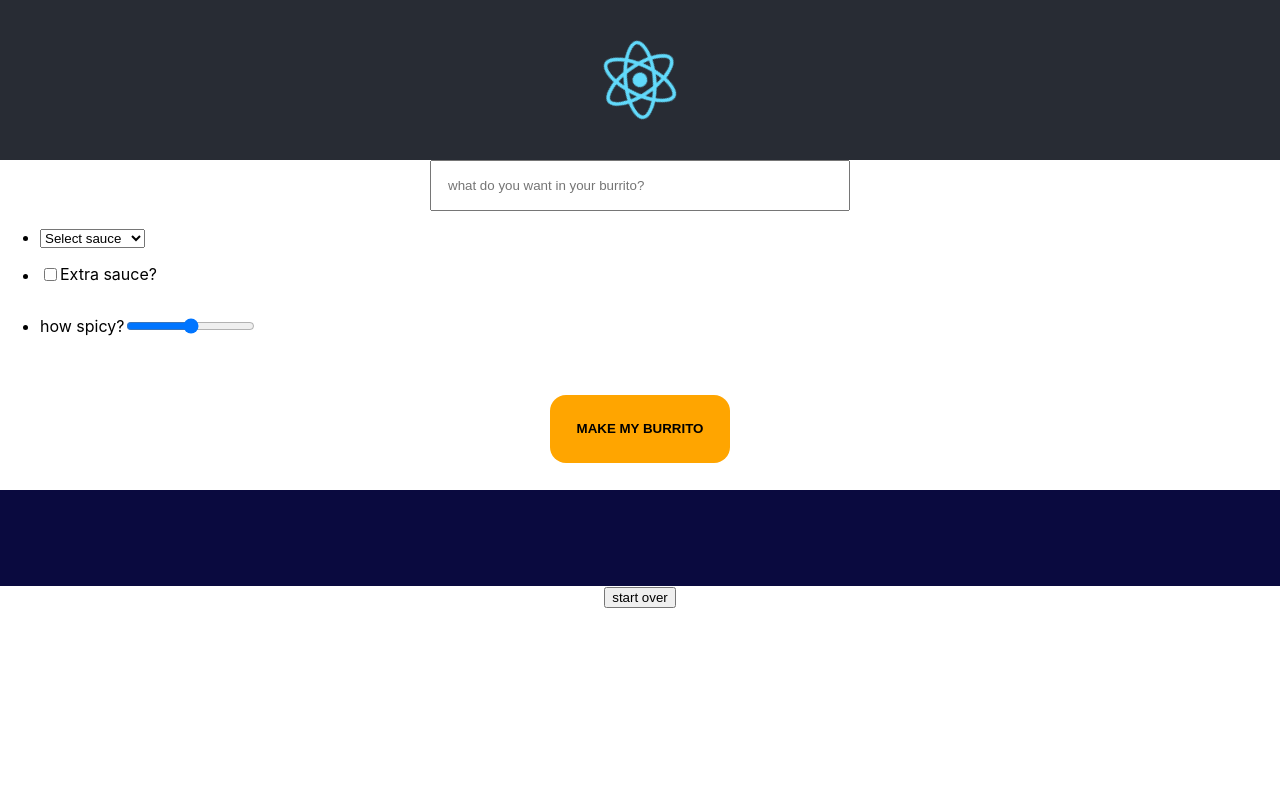
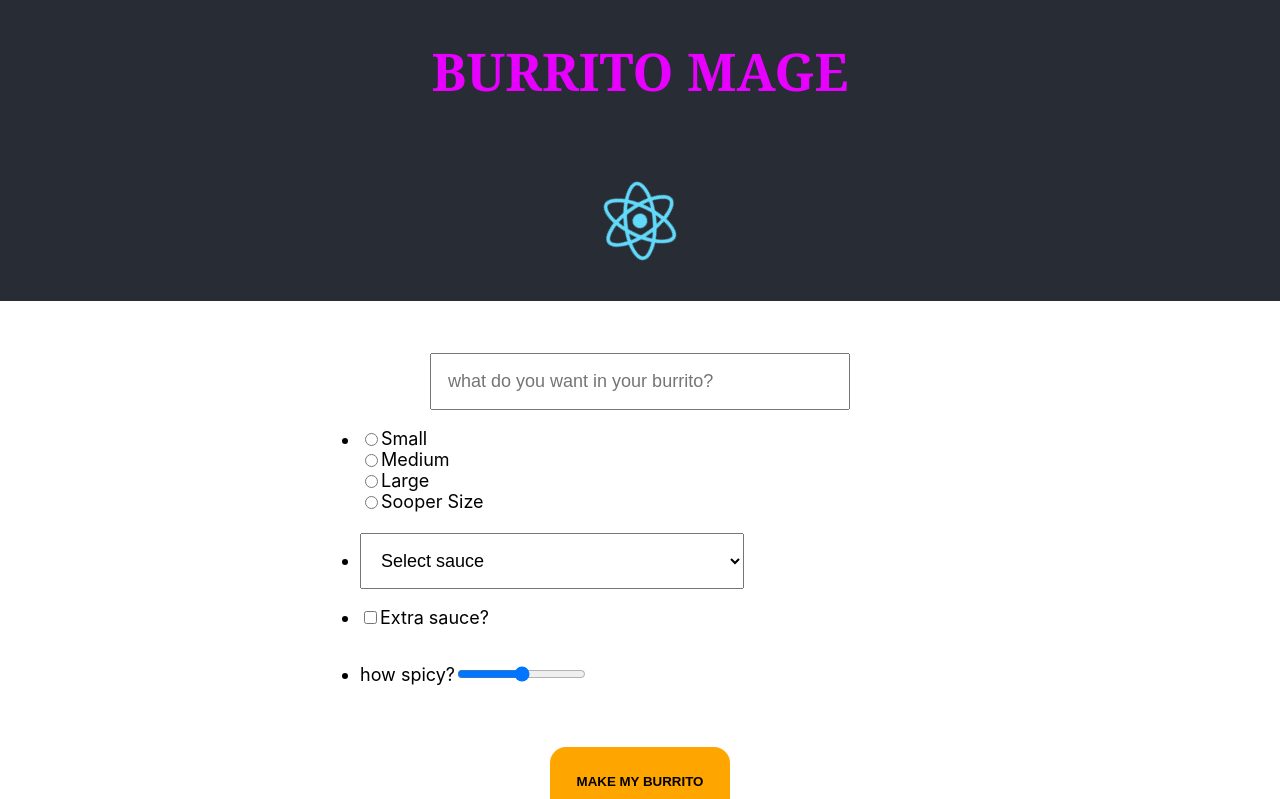
Before and after one commit to Edpacca/ci-cd-training, a React (Create React App) app: page / in a window 1280 px wide. Shown: the top 799 px of the page. Built offline with nearby package versions, Linux system fonts and the light colour scheme.

Commit message:
add size

```diff
--- a/public/index.html
+++ b/public/index.html
@@ -24,7 +24,7 @@
       work correctly both with client-side routing and a non-root public URL.
       Learn how to configure a non-root public URL by running `npm run build`.
     -->
-    <title>React App</title>
+    <title>Burrito Mage</title>
   </head>
   <body>
     <noscript>You need to enable JavaScript to run this app.</noscript>
--- a/src/App.css
+++ b/src/App.css
@@ -7,9 +7,16 @@
   pointer-events: none;
 }
 
+.title {
+  font-family: Cambria, Cochin, Georgia, Times, 'Times New Roman', serif;
+}
+
 @media (prefers-reduced-motion: no-preference) {
   .App-logo {
     animation: App-logo-spin infinite 5s linear;
+  }
+  .title {
+    animation: title-animation 3s infinite linear;
   }
 }
 
@@ -22,10 +29,22 @@
   justify-content: center;
   font-size: calc(10px + 2vmin);
   color: white;
+  margin-bottom: 2em;
 }
 
 .App-link {
   color: #61dafb;
+}
+
+@keyframes title-animation {
+  0% { color: red;}
+  14% { color: orange;}
+  28% { color: yellow;}
+  42% { color: lime;}
+  56% { color: aqua;}
+  70% { color: blue;}
+  84% { color: magenta;}
+  100% { color: red;}
 }
 
 @keyframes App-logo-spin {
@@ -40,12 +59,16 @@
 }
 
 .App-body {
-  justify-content: center
+  align-items: center;
+  font-size: large;
+  width: 50vw;
+  margin: auto;
 }
 
 .input {
   width: 30vw;
   padding: 1rem;
+  font-size: large;
 }
 
 .inline {
--- a/src/App.js
+++ b/src/App.js
@@ -10,6 +10,7 @@ function App() {
   const [isExtra, setIsExtra] = useState(false);
   const [extra, setExtra] = useState(1);
   const [spice, setSpice] = useState(0);
+  const [size, setSize] = useState(3);
 
   function makeBurrito() {
 
@@ -23,6 +24,12 @@ function App() {
       setExtra(3)
     } else {
       setExtra(1)
+    }
+
+
+    const sizevalue = document.querySelector('input[name="size"]:checked').value
+    if (sizevalue) {
+      setSize(sizevalue);
     }
 
     setSpice(document.getElementById("spice").value / 10);
@@ -41,11 +48,13 @@ function App() {
     setSauce("");
     setExtra(1);
     setSpice(0);
+    setSize(3);
   }
 
   return (
     <div className="App">
       <header className="App-header">
+        <h1 className="title">BURRITO MAGE</h1>
         <img src={logo} className="App-logo" alt="logo" />
       </header>
 
@@ -54,8 +63,27 @@ function App() {
         <br/>
         <ul>
           <li>
+            <span className="inline">
+              <input type="radio" id="small" name="size" value="3"/>
+              <label>Small</label>
+            </span>
+            <span className="inline">
+            <input type="radio" id="medium" name="size" value="5"/>
+              <label>Medium</label>
+            </span>
+            <span className="inline">
+            <input type="radio" id="large" name="size" value="7"/>
+              <label>Large</label>
+            </span>
+            <span className="inline">
+            <input type="radio" id="super" name="size" value="11"/>
+              <label>Sooper Size</label>
+            </span>
+          </li>
+          <br/>
+          <li>
             <div className="inline">
-              <select name="sauce" id="sauce">
+              <select name="sauce" id="sauce" className="input">
                 <option value="select">Select sauce</option>
                 <option value="Lemon 'n' lime">Lemon'n'Lime</option>
                 <option value="Flaming hot">Flaming hot</option>
@@ -84,11 +112,11 @@ function App() {
       {
         isMade &&
         <div className="burrito">
-          {makeIngredients(5, "WRAP", "wrap")}
+          {makeIngredients(size, "WRAP", "wrap")}
           {makeIngredients(extra, sauce, "sauce")}
           {makeIngredients(spice, "hot", "hot")}
-          {makeIngredients(5, custom, "custom")}
-          {makeIngredients(5, "WRAP", "wrap")}
+          {makeIngredients(size, custom, "custom")}
+          {makeIngredients(size, "WRAP", "wrap")}
         </div>
       }
       </div>
```
Also changed, not shown: .circleci/config.yml.
